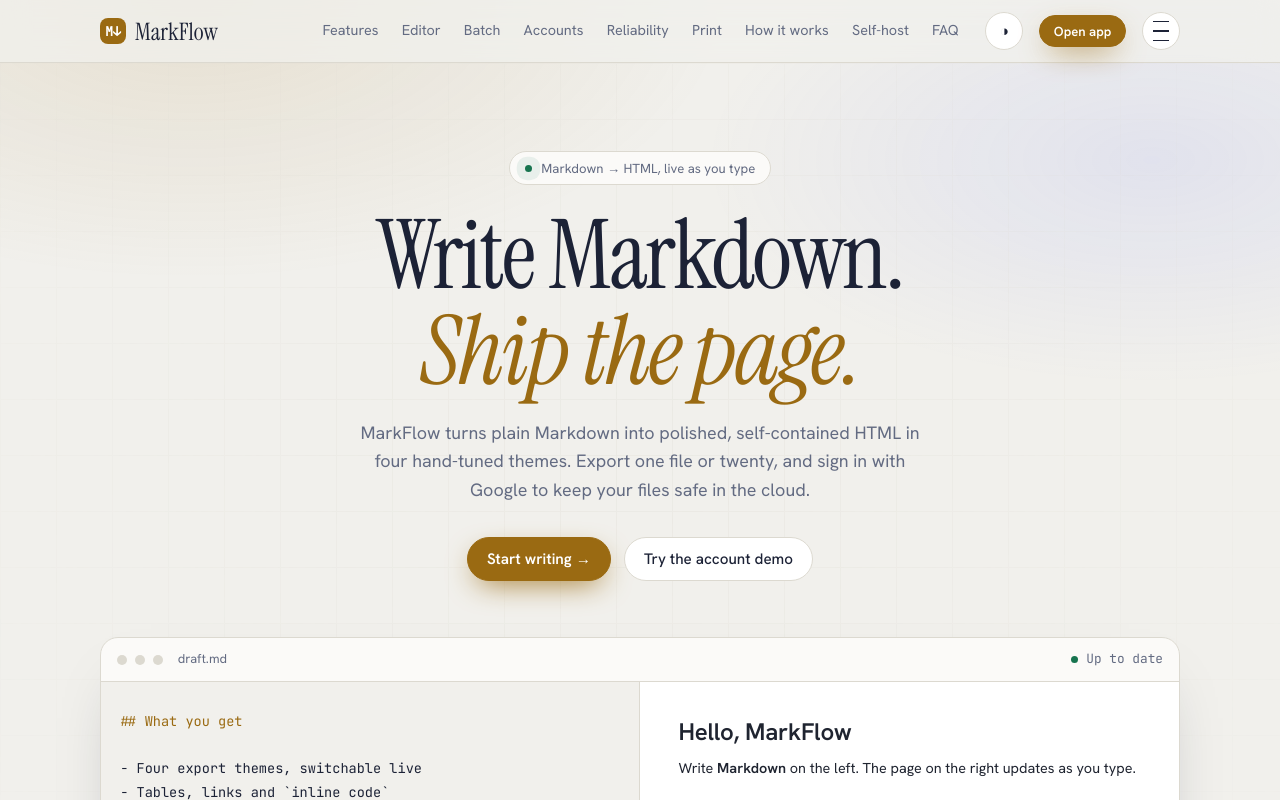
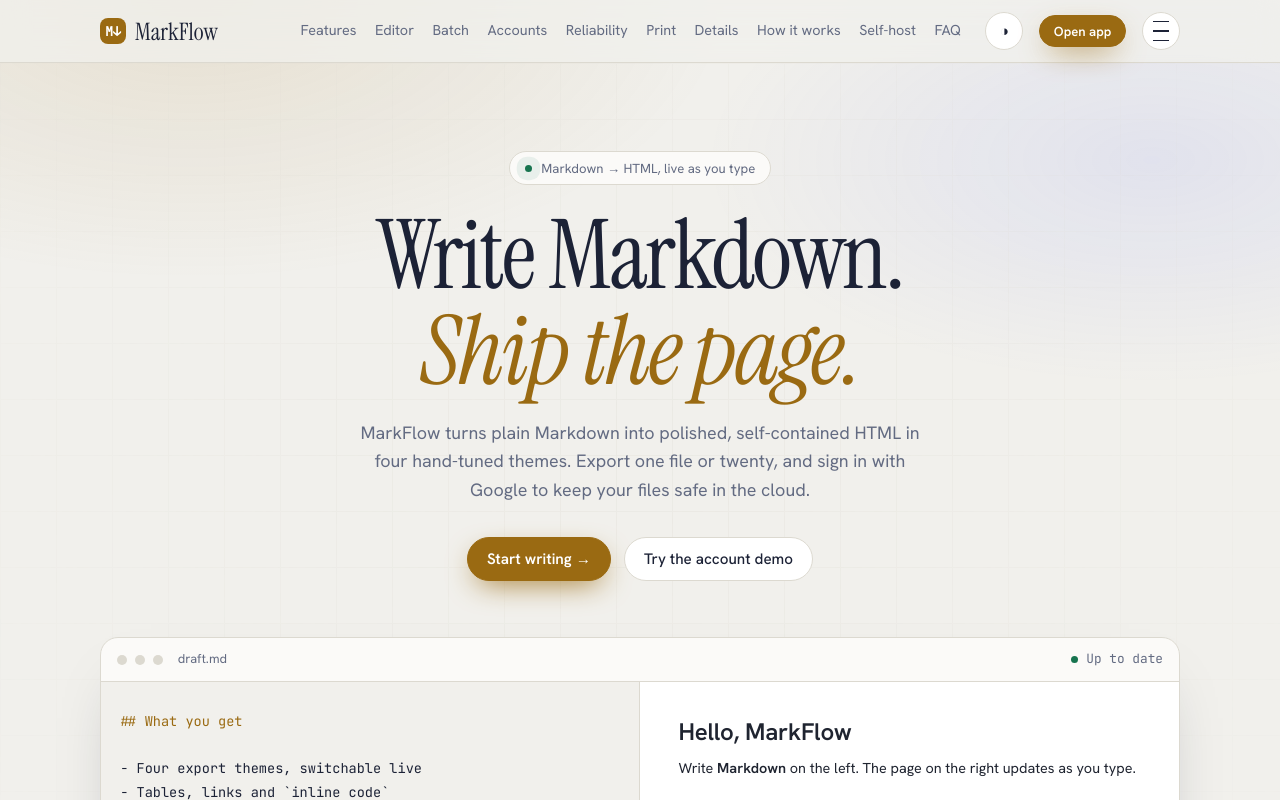
Before and after one commit to shukdevtroy/MarkFlow-Official, a plain HTML site: page index.html in a window 1280 px wide. Shown: the top 800 px of the page. Drawn offline with Linux system fonts and the light colour scheme.

Commit message:
Adjust padding and media query for links

```diff
--- a/index.html
+++ b/index.html
@@ -32,7 +32,7 @@
 .logo{display:flex;align-items:center;gap:.55rem;font:400 1.5rem var(--serif)}
 .logo i{width:26px;height:26px;border-radius:8px;background:var(--gold);color:var(--gold-ink);display:grid;place-items:center;font:600 .8rem var(--mono);font-style:normal}
 .links{display:flex;gap:.15rem;margin-left:auto;font-size:.9rem}
-.links a{color:var(--muted);padding:.4rem .65rem;border-radius:8px;white-space:nowrap;transition:color .2s,background .2s}
+.links a{color:var(--muted);padding:.4rem .5rem;border-radius:8px;white-space:nowrap;transition:color .2s,background .2s}
 .links a:hover{color:var(--text)}
 .links a[aria-current]{color:var(--gold);background:var(--glow)}
 .burger{display:none;flex-direction:column;gap:4px}
@@ -44,7 +44,7 @@
 .btn.sm{padding:.4rem .85rem;font-size:.82rem}
 .btn:disabled{opacity:.5;cursor:default;transform:none}
 .icon{width:38px;height:38px;padding:0;justify-content:center}
-@media(max-width:1040px){.burger{display:inline-flex}nav .wrap{gap:.5rem}#mode{margin-left:auto}
+@media(max-width:1200px){.burger{display:inline-flex}nav .wrap{gap:.5rem}#mode{margin-left:auto}
 .links{display:none;position:absolute;top:100%;left:0;right:0;flex-direction:column;gap:0;margin:0;padding:.4rem 1.25rem 1rem;background:var(--bg);border-bottom:1px solid var(--line);box-shadow:var(--shadow);max-height:calc(100dvh - 62px - env(safe-area-inset-top,0px));overflow:auto}
 nav.open .links{display:flex}
 .links a{padding:.85rem .25rem;border-radius:0;border-bottom:1px solid var(--line);font-size:1rem}.links a:last-child{border:0}.links a[aria-current]{background:none}}
@@ -237,7 +237,7 @@
 <div id="sp"></div><div class="aurora"></div>
 <nav aria-label="Primary"><div class="wrap">
   <a class="logo" href="#top"><i>M↓</i>MarkFlow</a>
-  <div class="links" id="menu"><a href="#features">Features</a><a href="#editor">Editor</a><a href="#batch">Batch</a><a href="#accounts">Accounts</a><a href="#reliable">Reliability</a><a href="#print">Print</a><a href="#how">How it works</a><a href="#selfhost">Self-host</a><a href="#faq">FAQ</a></div>
+  <div class="links" id="menu"><a href="#features">Features</a><a href="#editor">Editor</a><a href="#batch">Batch</a><a href="#accounts">Accounts</a><a href="#reliable">Reliability</a><a href="#print">Print</a><a href="#details">Details</a><a href="#how">How it works</a><a href="#selfhost">Self-host</a><a href="#faq">FAQ</a></div>
   <button class="btn icon" id="mode" aria-label="Toggle light and dark">◑</button>
   <a class="btn gold sm" href="https://markflow-web-dgzl.onrender.com">Open app</a>
   <button class="btn icon burger" id="burger" aria-label="Menu" aria-expanded="false" aria-controls="menu"><i></i><i></i><i></i></button>
```
